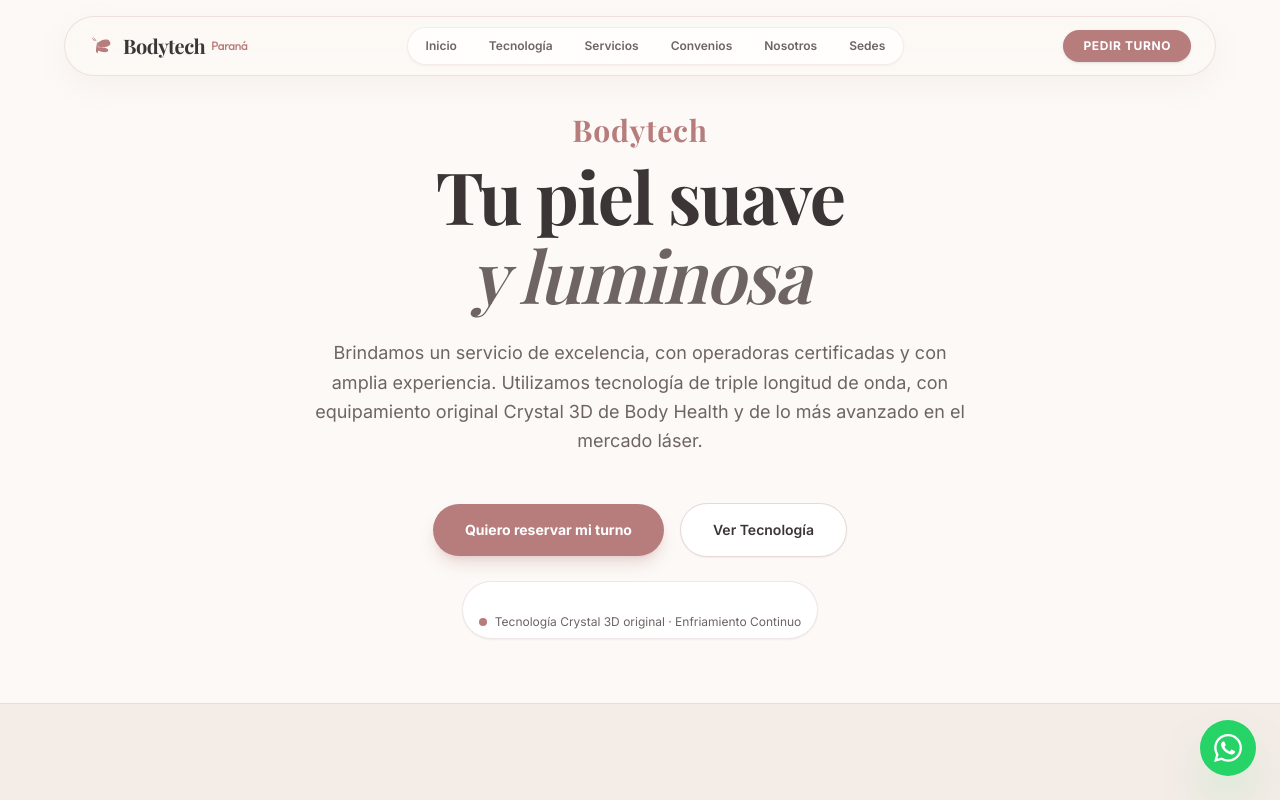
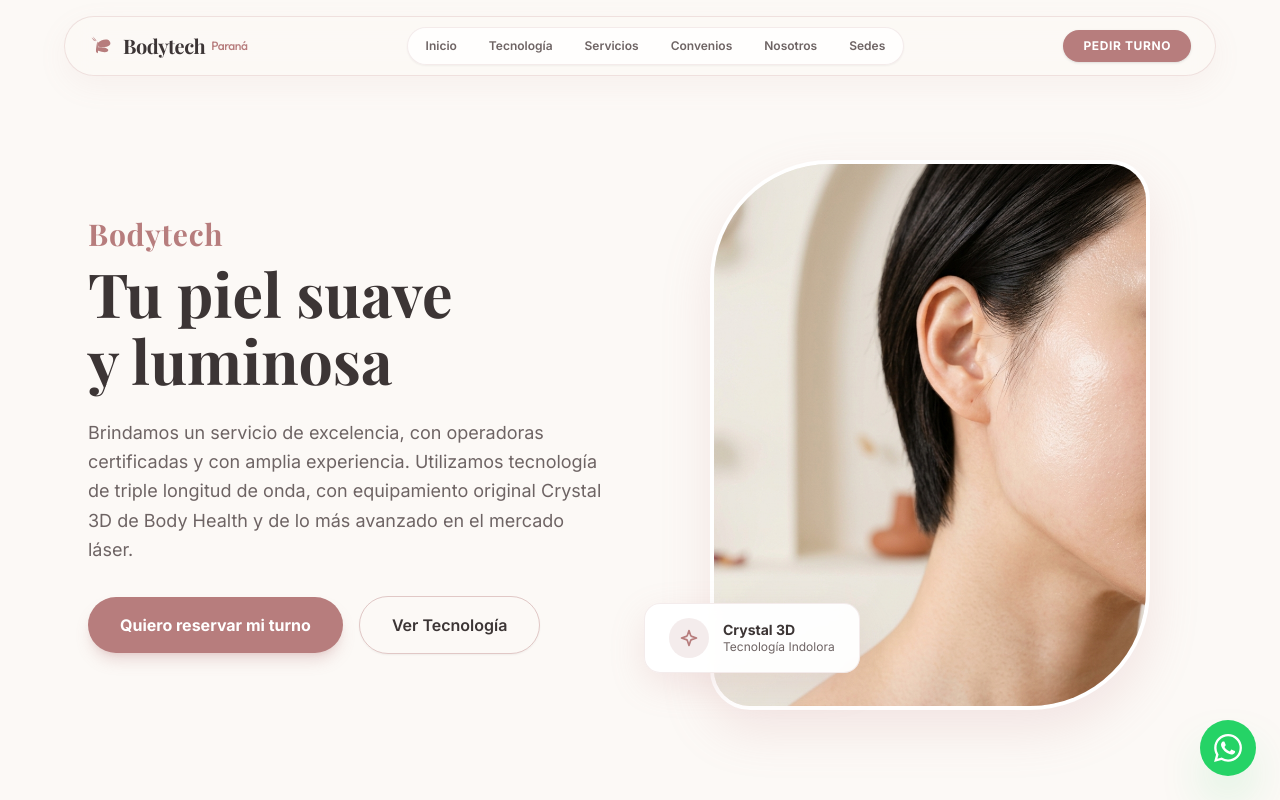
Before and after one commit to fedegalletti135-wq/bodytech-parana, an Astro site: page / in a window 1280 px wide. Shown: the top 800 px of the page. Built offline with nearby package versions, Linux system fonts and the light colour scheme; Astro itself is replaced by a stand-in of ours; a web font is replaced by a local one.

Commit message:
feat: restore original Hero layout with two-column grid, curved image and Crystal 3D badge

```diff
--- a/src/components/Hero.astro
+++ b/src/components/Hero.astro
@@ -3,46 +3,81 @@ import { siteConfig } from "../config/site";
 const whatsappUrl = `https://api.whatsapp.com/send?phone=${siteConfig.whatsappNumber}&text=${encodeURIComponent(siteConfig.whatsappMessage)}`;
 ---
 
-<section id="inicio" class="relative min-h-[80vh] flex items-center justify-center overflow-hidden pt-28 pb-16 bg-[#FCF9F6]">
-  <div class="max-w-4xl mx-auto px-4 sm:px-6 relative z-10 text-center space-y-6">
+<section id="inicio" class="relative min-h-[90vh] flex items-center pt-36 pb-20 sm:pt-40 sm:pb-24 overflow-hidden bg-[#FCF9F6]">
+  <div class="max-w-6xl mx-auto px-6 w-full">
+    <div class="grid grid-cols-1 lg:grid-cols-2 gap-12 lg:gap-14 items-center">
 
-    {/* Marca superior destacada con tipografía de logo */}
-    <span class="font-title text-2xl sm:text-3xl font-bold tracking-wide text-[#B77D7D] block mb-2">
+      {/* Columna de Texto */}
+      <div class="hero-content max-w-xl text-center lg:text-left mx-auto lg:mx-0">
+        <span class="hero-brand-tag block font-title text-xl sm:text-2xl lg:text-3xl font-bold text-[#B77D7D] mb-2 tracking-wide text-center lg:text-left">
           Bodytech
         </span>
 
-    <h1 class="font-title text-4xl sm:text-6xl lg:text-7xl font-bold tracking-tight leading-[1.1] text-[#3C3535]">
+        <h1 class="font-title text-4xl sm:text-5xl lg:text-[3.8rem] font-bold leading-[1.1] text-[#3C3535] mb-6">
           Tu piel suave <br />
-      <span class="text-[#6e6464] italic font-normal">y luminosa</span>
+          y luminosa
         </h1>
 
-    <p class="text-sm sm:text-base md:text-lg text-[#6e6464] leading-relaxed max-w-2xl mx-auto font-normal">
+        <p class="text-base sm:text-lg text-[#6e6464] leading-relaxed mb-8">
           {siteConfig.description}
         </p>
 
-    {/* CTAs de acción rápida */}
-    <div class="pt-6 flex flex-wrap items-center justify-center gap-4">
+        <div class="flex flex-wrap items-center justify-center lg:justify-start gap-4">
           <a
             href={whatsappUrl}
             target="_blank"
             rel="noopener noreferrer"
-        class="bg-[#B77D7D] hover:bg-[#a36969] text-white font-bold text-sm px-8 py-4 rounded-full flex items-center gap-2 shadow-lg shadow-[#B77D7D]/25 hover:scale-[1.03] active:scale-[0.98] transition-all no-underline"
+            class="bg-[#B77D7D] hover:bg-[#a36969] text-white font-bold text-sm sm:text-base px-8 py-4 rounded-full shadow-lg shadow-[#B77D7D]/25 transition-all transform hover:scale-[1.02] active:scale-[0.98] no-underline"
           >
             Quiero reservar mi turno
           </a>
 
           <a
             href="#tecnologia"
-        class="bg-white hover:bg-[#F4ECE7] text-[#3C3535] border border-[#B77D7D]/30 font-semibold text-sm px-8 py-4 rounded-full flex items-center gap-2 transition-all no-underline hover:border-[#B77D7D] shadow-xs"
+            class="bg-transparent hover:bg-white text-[#3C3535] border border-[#B77D7D]/40 hover:border-[#B77D7D] font-semibold text-sm sm:text-base px-8 py-4 rounded-full transition-all no-underline shadow-xs"
           >
             Ver Tecnología
           </a>
         </div>
+      </div>
 
-    {/* Badge de Tecnología Indolora */}
-    <div class="pt-8 inline-flex items-center gap-2 px-4 py-2 rounded-full bg-white border border-[#B77D7D]/20 text-xs text-[#6e6464] shadow-xs">
-      <span class="w-2 h-2 rounded-full bg-[#B77D7D]"></span>
-      Tecnología Crystal 3D original · Enfriamiento Continuo
+      {/* Columna Visual con Imagen Asimétrica y Badge Flotante */}
+      <div class="hero-visual relative hidden md:flex justify-center items-center">
+        <div class="relative w-full max-w-[440px] aspect-[4/5] rounded-[120px_40px_120px_40px] overflow-hidden shadow-[0_20px_50px_rgba(197,139,139,0.18)] border-4 border-white bg-[#F4ECE7]">
+          <img
+            src="/hero_skincare.png"
+            alt="Tratamiento de piel suave y saludable en Bodytech Paraná"
+            class="w-full h-full object-cover transition-transform duration-700 hover:scale-105"
+            loading="eager"
+            fetchpriority="high"
+          />
+        </div>
+
+        {/* Badge Flotante Crystal 3D */}
+        <div class="absolute bottom-8 -left-4 sm:-left-6 bg-white/95 backdrop-blur-sm py-3.5 px-6 rounded-2xl shadow-[0_12px_35px_rgba(197,139,139,0.18)] border border-[#B77D7D]/15 flex items-center gap-3.5 animate-bounce-subtle">
+          <div class="w-10 h-10 rounded-full bg-[#B77D7D]/15 text-[#B77D7D] flex items-center justify-center shrink-0">
+            <svg xmlns="http://www.w3.org/2000/svg" width="20" height="20" viewBox="0 0 24 24" fill="none" stroke="currentColor" stroke-width="2" stroke-linecap="round" stroke-linejoin="round">
+              <path d="m12 3-1.9 5.8a2 2 0 0 1-1.3 1.3L3 12l5.8 1.9a2 2 0 0 1 1.3 1.3L12 21l1.9-5.8a2 2 0 0 1 1.3-1.3L21 12l-5.8-1.9a2 2 0 0 1-1.3-1.3L12 3Z"/>
+            </svg>
+          </div>
+          <div>
+            <span class="font-bold text-sm text-[#3C3535] block leading-tight">Crystal 3D</span>
+            <p class="text-xs text-[#6e6464] m-0">Tecnología Indolora</p>
+          </div>
+        </div>
+      </div>
+
     </div>
   </div>
 </section>
+
+<style>
+  @keyframes bounceSubtle {
+    0%, 100% { transform: translateY(0); }
+    50% { transform: translateY(-6px); }
+  }
+
+  .animate-bounce-subtle {
+    animation: bounceSubtle 4s ease-in-out infinite;
+  }
+</style>
```
Lines whose indentation alone changed are shown as unchanged.
